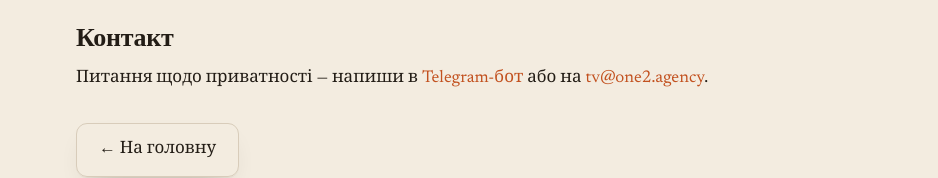
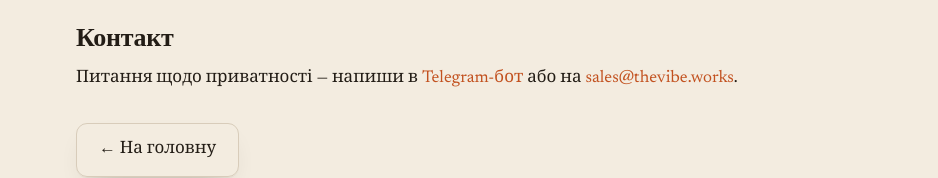
Before and after one commit to one2agency/cca-thevibe-works, a Next.js app: page /privacy in a window 1280 px wide. Shown: the part 1044-1222 px from the top of the page, without its empty margins (118-1056 px from the left). Built offline with nearby package versions, Linux system fonts and the light colour scheme.

Commit message:
Замінити контактну пошту на sales@thevibe.works (/privacy)

```diff
--- a/app/privacy/page.tsx
+++ b/app/privacy/page.tsx
@@ -62,7 +62,7 @@ export default function PrivacyPage() {
         <p>
           Питання щодо приватності — напиши в{' '}
           <a href="https://t.me/ClaudeCA_ua_bot?start=feedback" target="_blank" rel="noopener">Telegram-бот</a>{' '}
-          або на <a href="mailto:tv@one2.agency">tv@one2.agency</a>.
+          або на <a href="mailto:sales@thevibe.works">sales@thevibe.works</a>.
         </p>
 
         <div style={{ marginTop: 32 }}>
```
